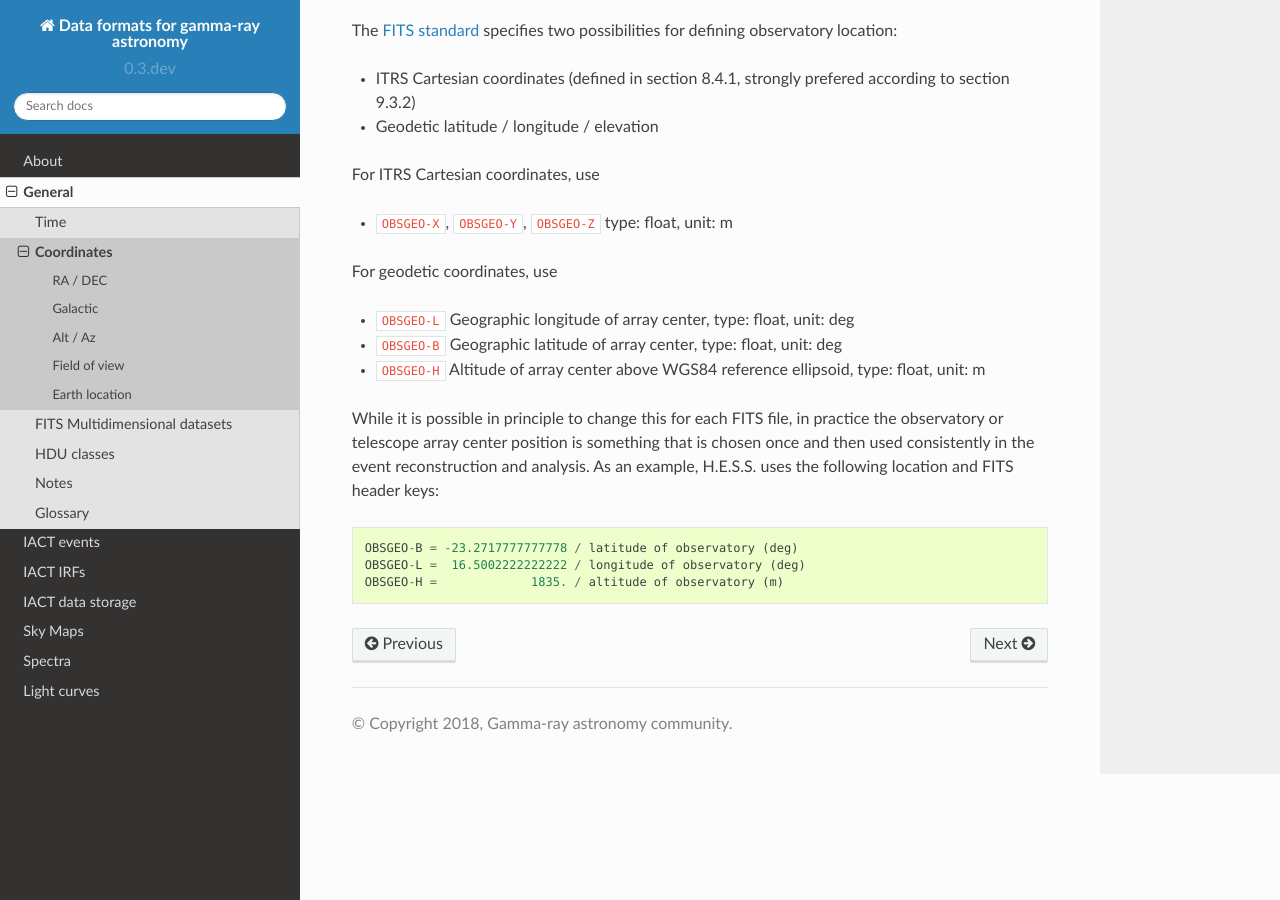
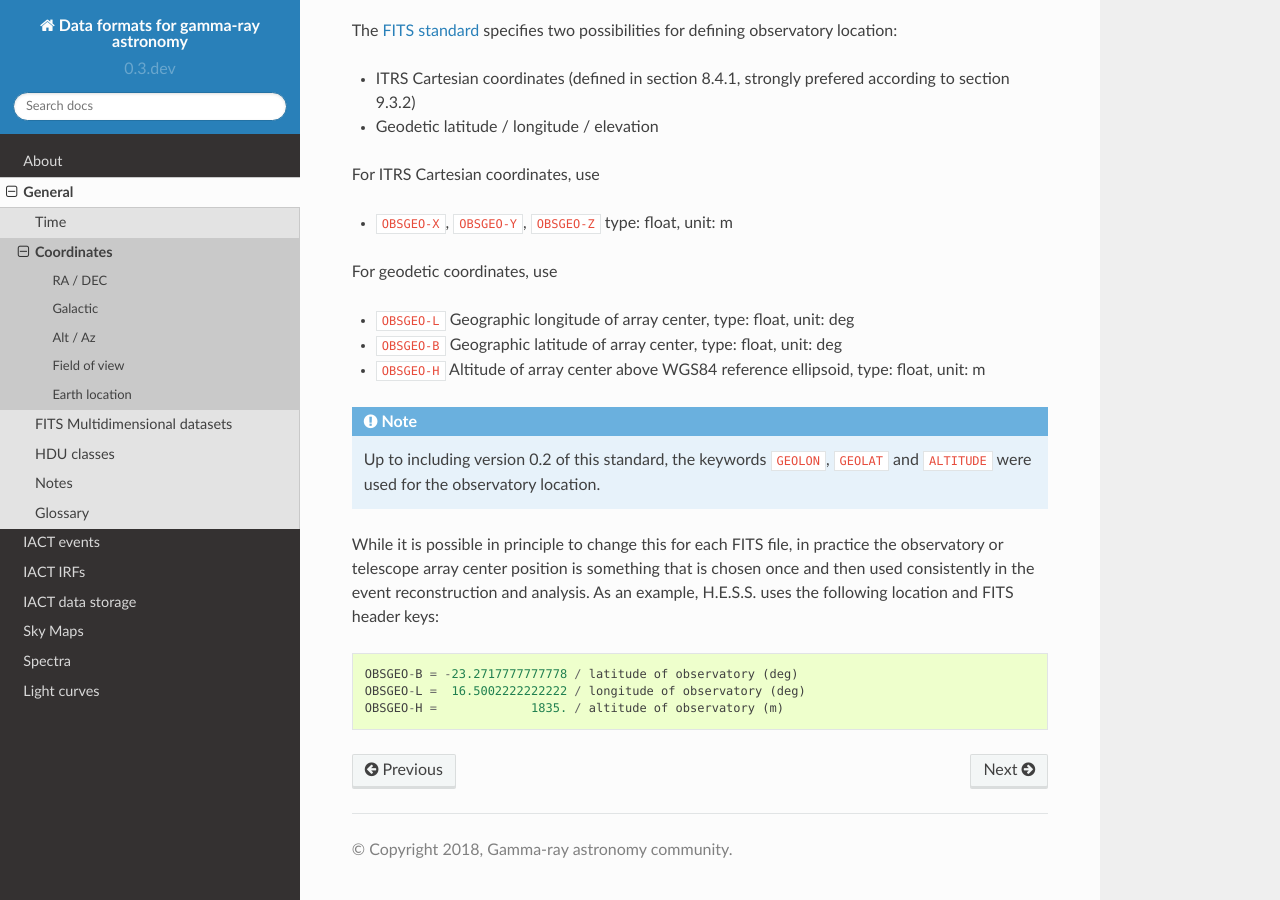
Before and after one commit to open-gamma-ray-astro/gamma-astro-data-formats, a Sphinx documentation site: the page built from source/general/coordinates.rst, in a window 1280 px wide and 900 px high, scrolled down 4281 px. Built offline with Sphinx 7.4.7 and the Read the Docs theme 2.0.0, drawn with Linux system fonts in a browser that asks for light colours.

Commit message:
Add note about GEOLON/LAT/ALTITUDE

```diff
--- a/source/general/coordinates.rst
+++ b/source/general/coordinates.rst
@@ -227,6 +227,12 @@ For geodetic coordinates, use
 * ``OBSGEO-H`` Altitude of array center above WGS84 reference ellipsoid, type: float, unit: m
 
 
+.. note::
+    Up to including version 0.2 of this standard,
+    the keywords ``GEOLON``, ``GEOLAT`` and ``ALTITUDE`` were used for
+    the observatory location.
+
+
 While it is possible in principle to change this for each FITS file,
 in practice the observatory or telescope array center position is something
 that is chosen once and then used consistently in the event reconstruction
```
